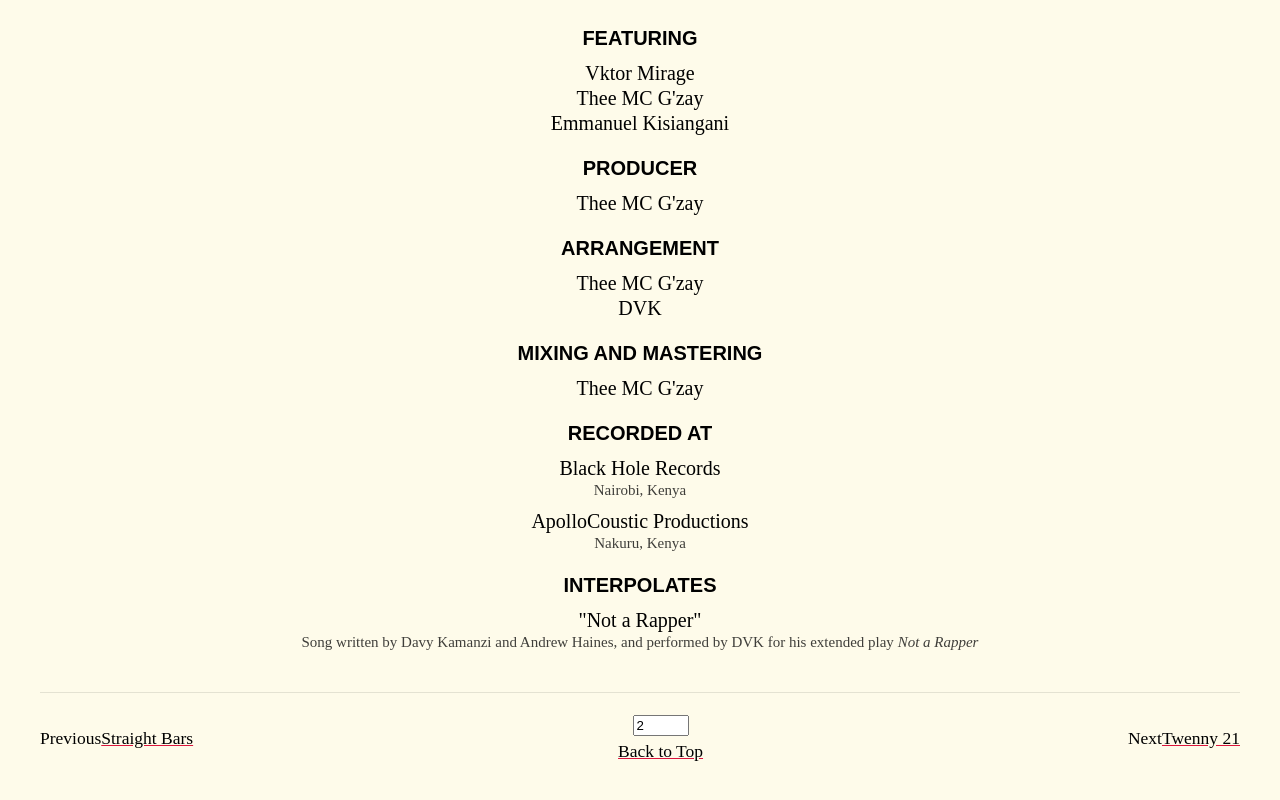
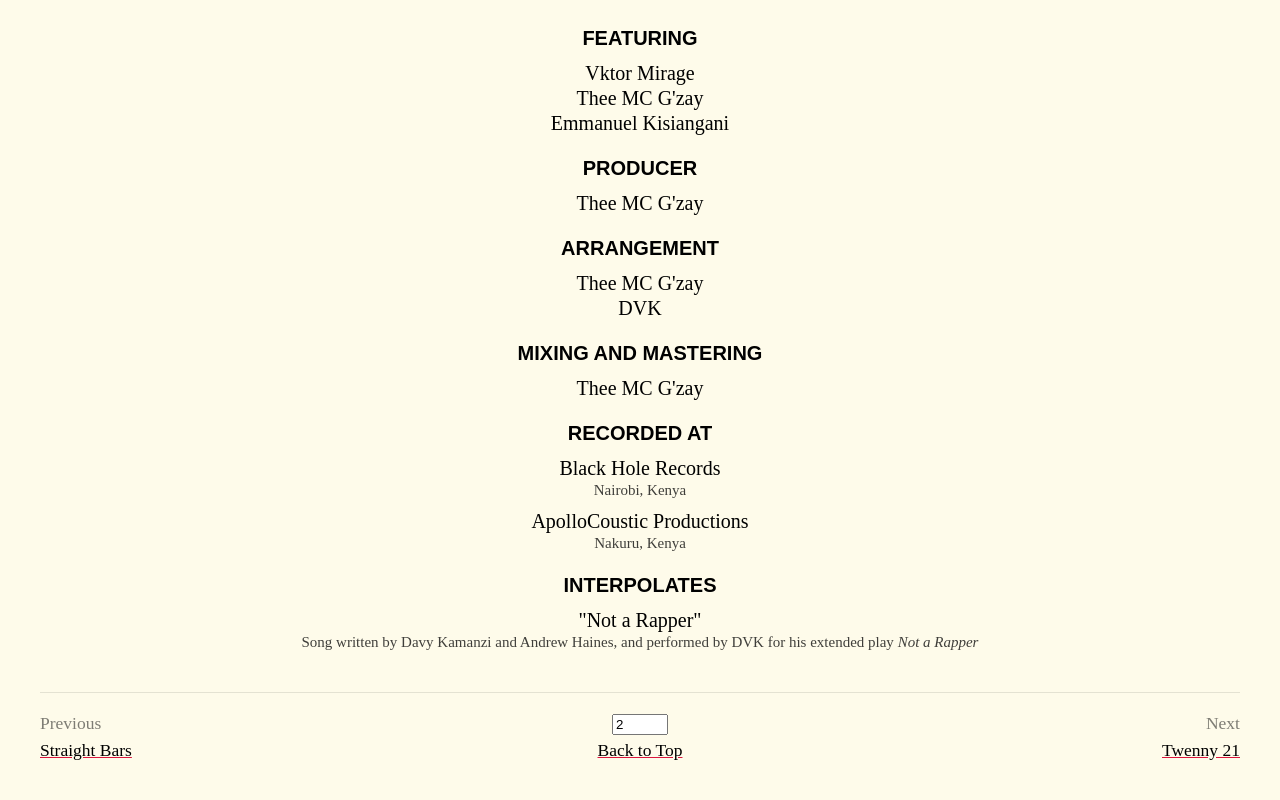
Before and after one commit to DavyK17/man-of-substance, a React (Create React App) app: page /tracks/2/credits in a window 1280 px wide. Shown: the part 328-1128 px from the top of the page. Built offline with nearby package versions, Linux system fonts and the light colour scheme.

Commit message:
Restoring divs for Adjacent components

```diff
--- a/src/components/Track/Credits.js
+++ b/src/components/Track/Credits.js
@@ -156,9 +156,13 @@ const Credits = props => {
                 {credit("interpolates")}
             </div>
             <footer className="track-footer">
-                <Adjacent type="credits" seq={-1} previous={props.previous} />
+                <div className="previous">
+                    <Adjacent type="credits" seq={-1} previous={props.previous} />
+                </div>
                 <TopLink type="credits" />
-                <Adjacent type="credits" seq={1} next={props.next} />
+                <div className="next">
+                    <Adjacent type="credits" seq={1} next={props.next} />
+                </div>
             </footer>
         </>
     )
--- a/src/components/Track/Lyrics.js
+++ b/src/components/Track/Lyrics.js
@@ -17,9 +17,13 @@ const Lyrics = props => {
             </div>
             <div className="track-lyrics" dangerouslySetInnerHTML={{ __html: props.current.lyrics }}></div>
             <footer className="track-footer">
-                <Adjacent type="lyrics" seq={-1} previous={props.previous} />
+                <div className="previous">
+                    <Adjacent type="lyrics" seq={-1} previous={props.previous} />
+                </div>
                 <TopLink type="lyrics" />
-                <Adjacent type="lyrics" seq={1} next={props.next} />
+                <div className="next">
+                    <Adjacent type="lyrics" seq={1} next={props.next} />
+                </div>
             </footer>
         </>
     )
--- a/src/components/Track/Synopsis.js
+++ b/src/components/Track/Synopsis.js
@@ -17,9 +17,13 @@ const Synopsis = props => {
             </div>
             <div className="track-synopsis" dangerouslySetInnerHTML={{ __html: props.current.synopsis }}></div>
             <footer className="track-footer">
-                <Adjacent type="synopsis" seq={-1} previous={props.previous} />
+                <div className="previous">
+                    <Adjacent type="synopsis" seq={-1} previous={props.previous} />
+                </div>
                 <TopLink type="synopsis" />
-                <Adjacent type="synopsis" seq={1} next={props.next} />
+                <div className="next">
+                    <Adjacent type="synopsis" seq={1} next={props.next} />
+                </div>
             </footer>
         </>
     )
```
